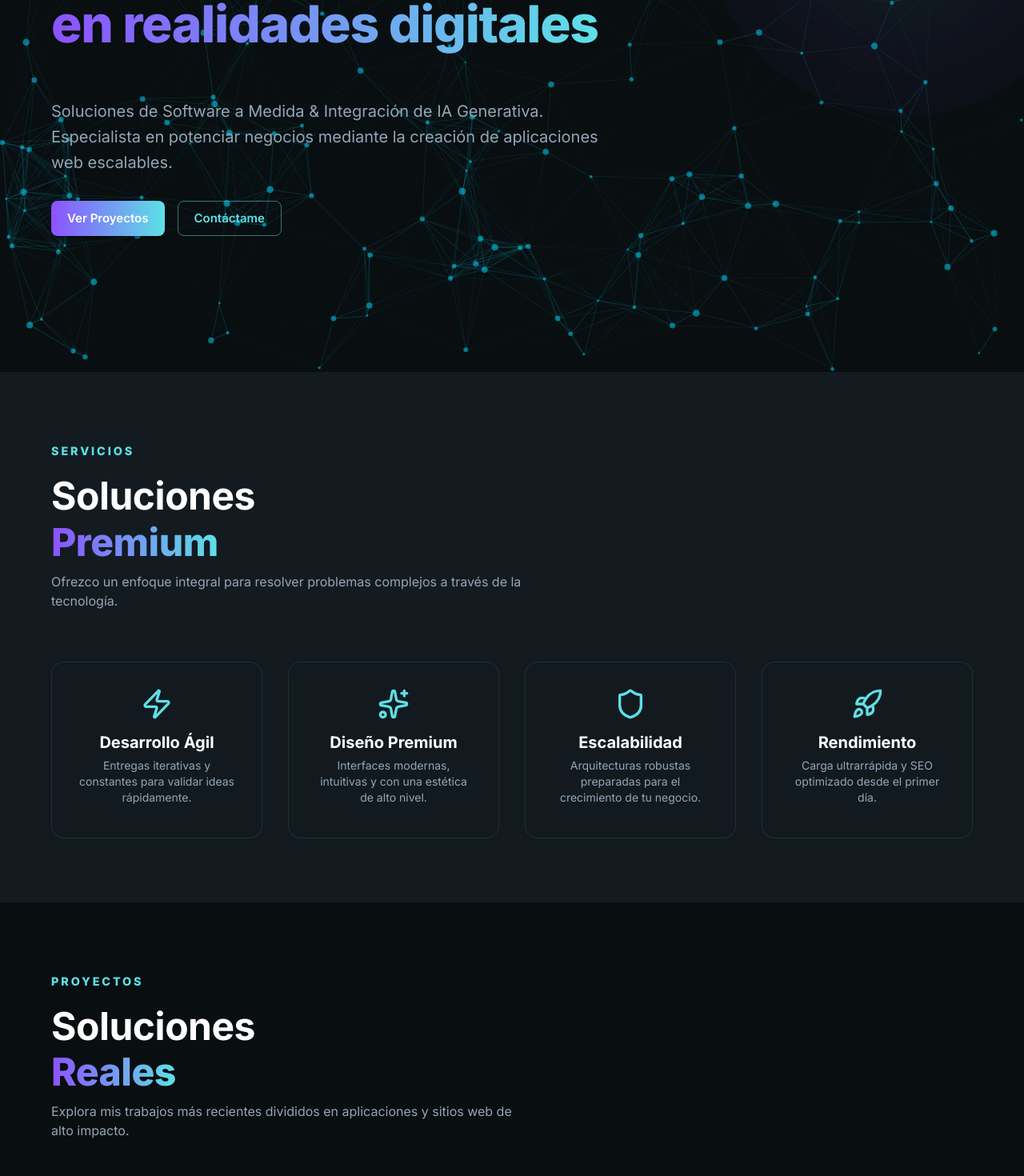
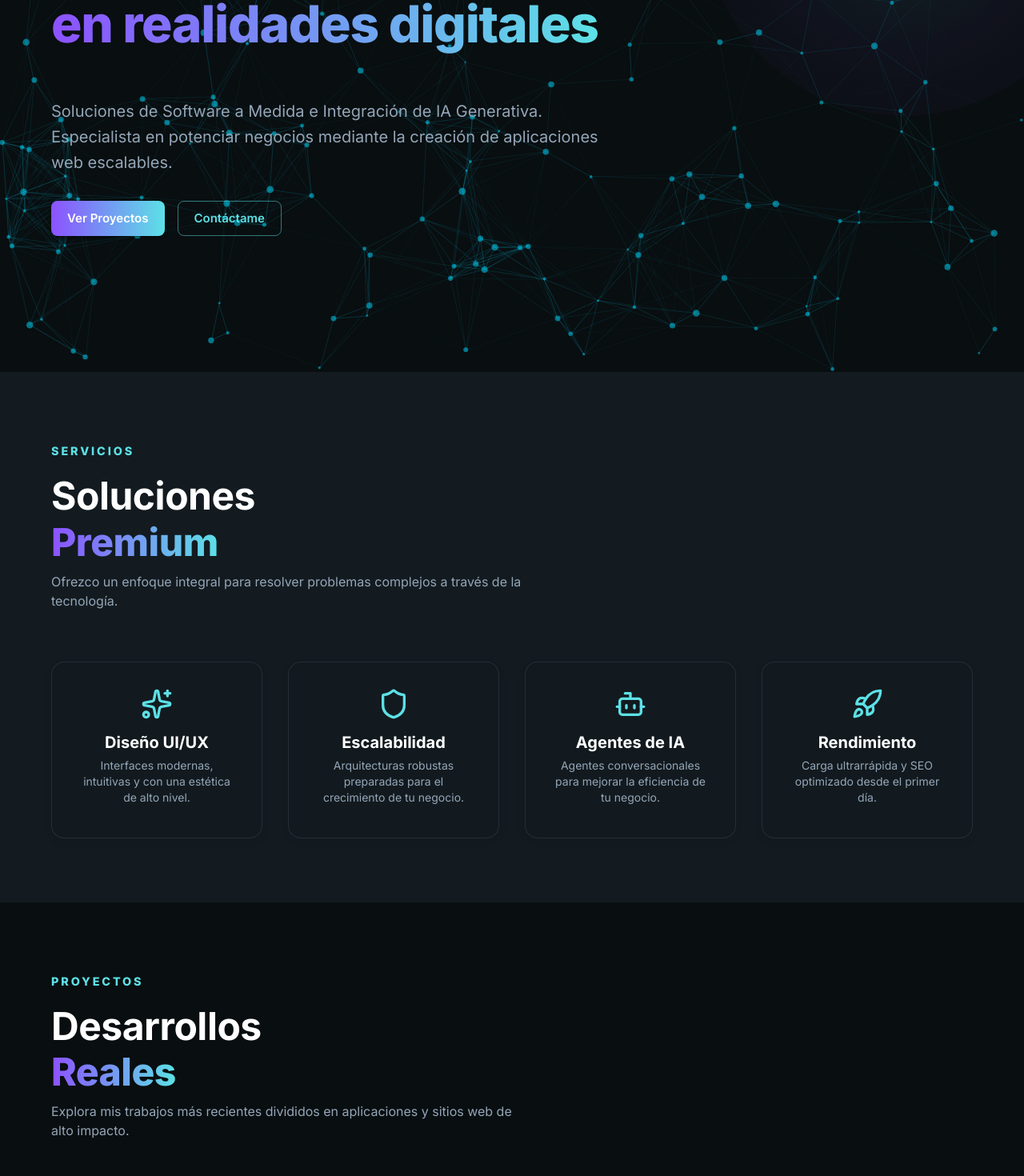
Before and after one commit to rivascode-dev/website-rivascode, a Next.js app: page / in a window 1280 px wide. Shown: the part 320-1790 px from the top of the page at 80% size. Built offline with nearby package versions, Linux system fonts and the light colour scheme; no server answers; what @mui/material-nextjs would draw is missing.

Commit message:
fix: text and icons

```diff
--- a/src/app/layout.tsx
+++ b/src/app/layout.tsx
@@ -8,6 +8,13 @@ const inter = Inter({
 });
 
 export const metadata: Metadata = {
+  metadataBase: new URL('https://rivascode.dev'),
+  alternates: {
+    canonical: '/',
+    languages: {
+      'es-CL': '/es-CL',
+    },
+  },
   title: 'Armando Rivas | rivascode.dev - Soluciones de Software e IA',
   description:
     'Portafolio profesional de Armando Rivas - Especialista en potenciar negocios mediante la creación de aplicaciones web escalables.',
--- a/src/data/solutions.ts
+++ b/src/data/solutions.ts
@@ -1,4 +1,4 @@
-import { Zap, Sparkles, Shield, Rocket, type LucideIcon } from 'lucide-react';
+import { Sparkles, Shield, Rocket, Bot, type LucideIcon } from 'lucide-react';
 
 export interface Solution {
   title: string;
@@ -8,13 +8,7 @@ export interface Solution {
 
 export const SOLUTIONS: Solution[] = [
   {
-    title: 'Desarrollo Ágil',
-    description:
-      'Entregas iterativas y constantes para validar ideas rápidamente.',
-    icon: Zap,
-  },
-  {
-    title: 'Diseño Premium',
+    title: 'Diseño UI/UX',
     description:
       'Interfaces modernas, intuitivas y con una estética de alto nivel.',
     icon: Sparkles,
@@ -26,6 +20,12 @@ export const SOLUTIONS: Solution[] = [
     icon: Shield,
   },
   {
+    title: 'Agentes de IA',
+    description:
+      'Agentes conversacionales para mejorar la eficiencia de tu negocio.',
+    icon: Bot,
+  },
+  {
     title: 'Rendimiento',
     description: 'Carga ultrarrápida y SEO optimizado desde el primer día.',
     icon: Rocket,
--- a/src/sections/hero/Hero.tsx
+++ b/src/sections/hero/Hero.tsx
@@ -55,7 +55,7 @@ const Hero = () => {
               color='text.secondary'
               sx={{ fontSize: '1.25rem', lineHeight: 1.6 }}
             >
-              Soluciones de Software a Medida & Integración de IA Generativa.
+              Soluciones de Software a Medida e Integración de IA Generativa.
               Especialista en potenciar negocios mediante la creación de
               aplicaciones web escalables.
             </Typography>
--- a/src/sections/proyects/Proyects.tsx
+++ b/src/sections/proyects/Proyects.tsx
@@ -46,7 +46,7 @@ const Proyects = () => {
         </Typography>
         <Box>
           <Typography variant='h2' sx={{ color: 'white', display: 'block' }}>
-            Soluciones
+            Desarrollos
           </Typography>
           <Typography
             variant='h2'
@@ -90,7 +90,11 @@ const Proyects = () => {
                   >
                     <AppWindow size={64} />
                   </Box>
-                  <Typography variant='h3' gutterBottom sx={{ fontSize: '1.5rem', fontWeight: 700 }}>
+                  <Typography
+                    variant='h3'
+                    gutterBottom
+                    sx={{ fontSize: '1.5rem', fontWeight: 700 }}
+                  >
                     Aplicaciones
                   </Typography>
                   <Typography variant='body2' color='text.secondary'>
@@ -121,7 +125,11 @@ const Proyects = () => {
                   >
                     <Monitor size={64} />
                   </Box>
-                  <Typography variant='h3' gutterBottom sx={{ fontSize: '1.5rem', fontWeight: 700 }}>
+                  <Typography
+                    variant='h3'
+                    gutterBottom
+                    sx={{ fontSize: '1.5rem', fontWeight: 700 }}
+                  >
                     Sitios Web
                   </Typography>
                   <Typography variant='body2' color='text.secondary'>
```
Also changed, not shown: 2 other files (tests, documents, lock files or other folders).
